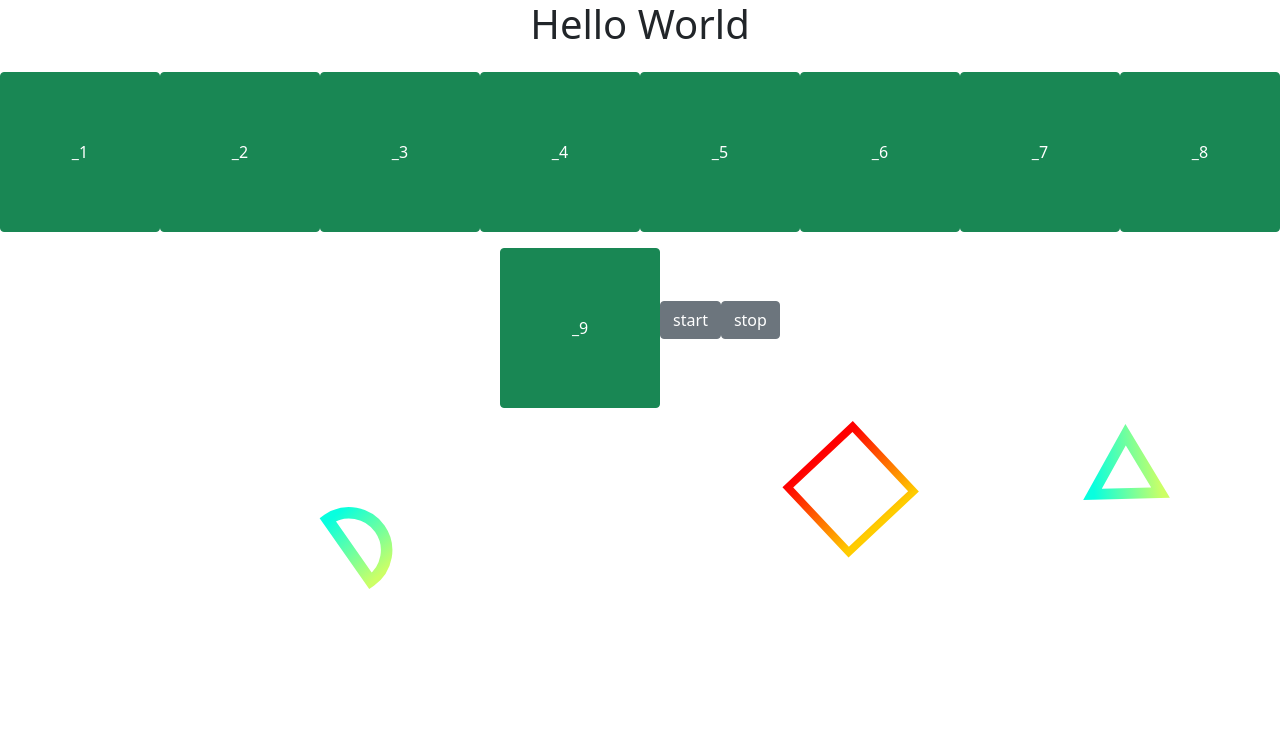
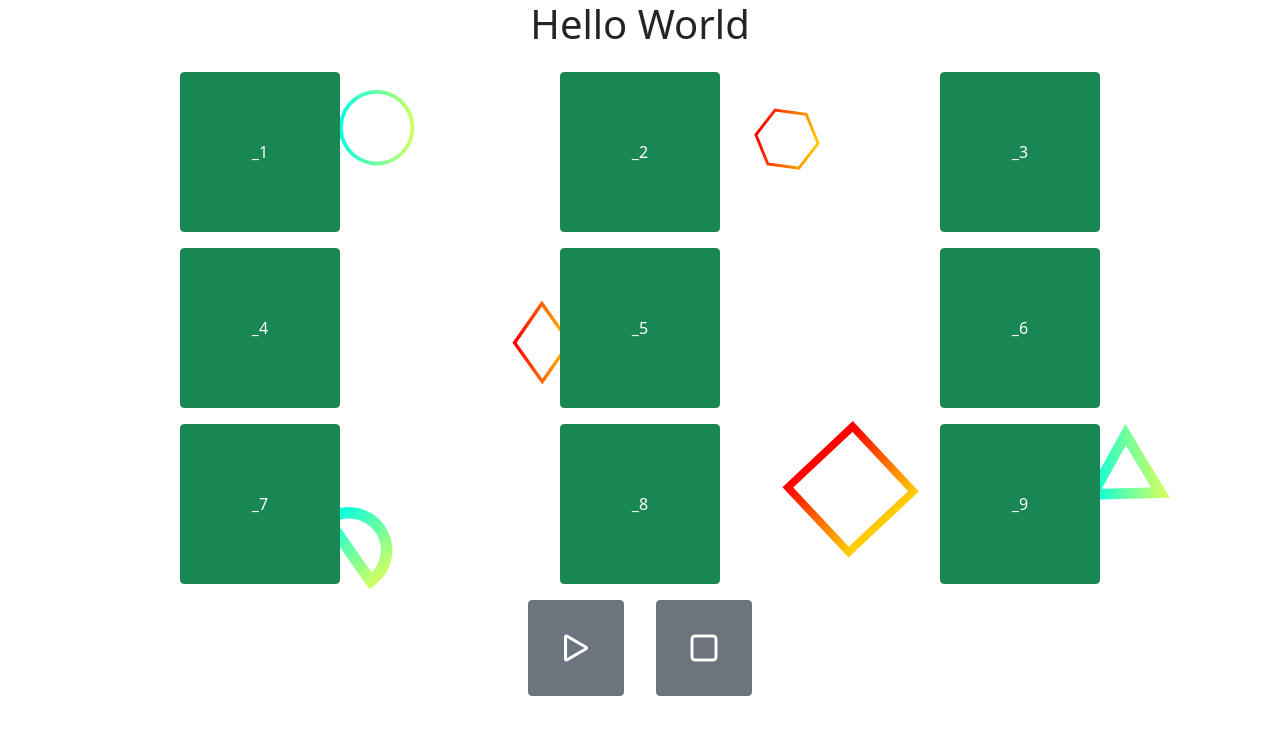
Before and after one commit to Maorshl/Looper, a React (Create React App) app in the folder client/: page / in a window 1280 px wide. Shown: the top 734 px of the page. Built offline with nearby package versions, Linux system fonts and the light colour scheme.

Commit message:
organized the main looper ui.

```diff
--- a/client/src/components/App.js
+++ b/client/src/components/App.js
@@ -1,8 +1,7 @@
 import "../style/App.css";
 import Looper from "../Looper";
-import { Button } from "react-bootstrap";
+import { Button, Container, Row, Col } from "react-bootstrap";
 import LoopButton from "./LoopButton";
-
 const songsNames = ["_1", "_2", "_3", "_4", "_5", "_6", "_7", "_8", "_9"];
 
 function App() {
@@ -11,26 +10,34 @@ function App() {
   return (
     <div className="App">
       <h1>Hello World</h1>
-      {songsNames.map((name, i) => {
-        return (
-          <LoopButton key={i} mainLoop={MainLoop} songName={name}></LoopButton>
-        );
-      })}
+      <Container>
+        <Row lg={3} md={3}>
+          {songsNames.map((name, i) => {
+            return (
+              <Col key={i}>
+                <LoopButton mainLoop={MainLoop} songName={name}></LoopButton>
+              </Col>
+            );
+          })}
+        </Row>
+      </Container>
       <Button
+        className="start-stop-button"
         variant="secondary"
         onClick={() => {
           MainLoop.start();
         }}
       >
-        start
+        <i className="bi bi-play"></i>
       </Button>
       <Button
+        className="start-stop-button"
         variant="secondary"
         onClick={() => {
           MainLoop.stop();
         }}
       >
-        stop
+        <i className="bi bi-stop"></i>
       </Button>
     </div>
   );
```
